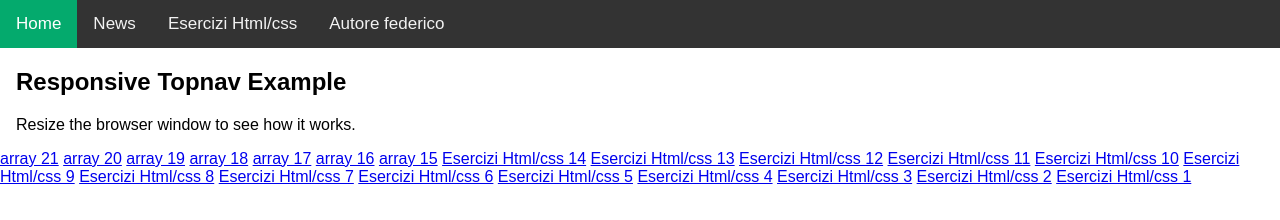
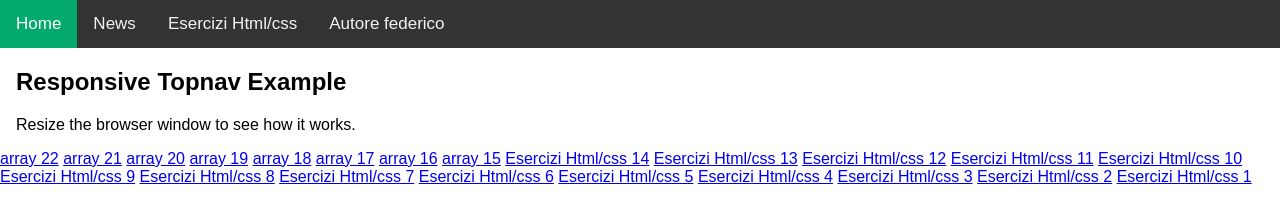
Before and after one commit to federico08-yugi/informatica, a plain HTML site: page index.htm in a window 1280 px wide. Drawn offline with Linux system fonts and the light colour scheme.

Commit message:
Update index.htm

```diff
--- a/index.htm
+++ b/index.htm
@@ -80,6 +80,7 @@ body {
 </div>
 
 <div id="esercizi_per _casa">
+  <a href="porca puttana.html">array 22</a>
   <a href="numeri_amicali.html">array 21</a>
   <a href="array6.html">array 20</a>
   <a href="array5.html">array 19</a>
```
